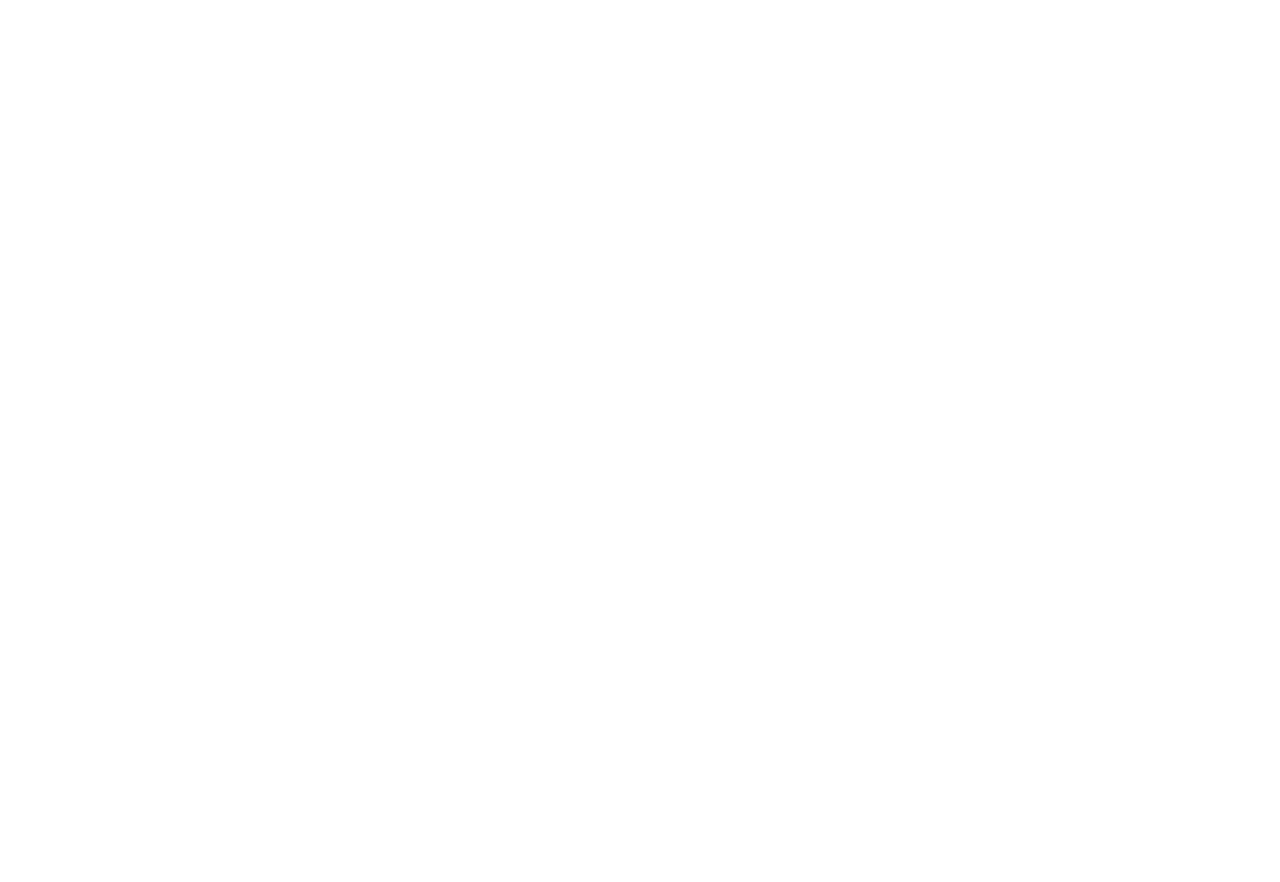
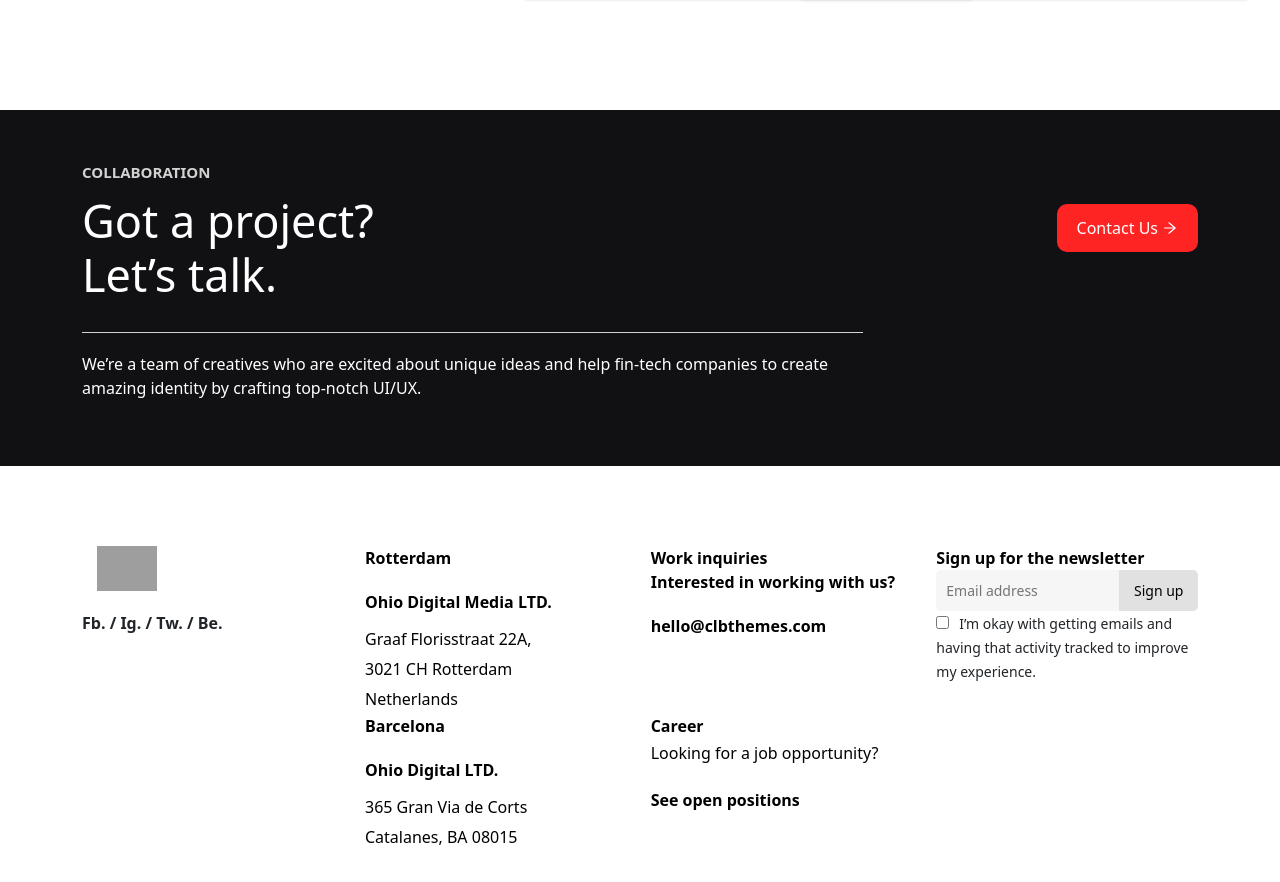
Before and after one commit to hemid000/Ohio-Stage_React, a React (Create React App) app in the folder ohio/: page / in a window 1280 px wide. Shown: the part 4398-5280 px from the top of the page. Before the commit the page ends 4396 px from the top, so only its background shows below. Built offline with nearby package versions, Linux system fonts and the light colour scheme; grey boxes are pictures that could not be loaded.

Commit message:
Footer was finished

```diff
--- a/ohio/src/Components/Layout/Footer/Footer.jsx
+++ b/ohio/src/Components/Layout/Footer/Footer.jsx
@@ -1,7 +1,107 @@
 import React from "react";
+import "../Footer/Footer.scss";
+import { AiOutlineArrowRight } from "react-icons/ai";
+const Footer = () => {
+  return (
+    <footer id="foot">
+      <div className="upside">
+        <div className="container">
+          <div className="row g-3">
+            <div className="col-lg-12 upfoot">
+              <div className="left_side">
+                <span>COLLABORATION</span>
+                <h3>
+                  Got a project?
+                  <br />
+                  Let’s talk.
+                </h3>
+              </div>
+              <div className="right_side">
+                <ul>
+                  <li>
+                    Contact Us <AiOutlineArrowRight />
+                  </li>
+                </ul>
+              </div>
+            </div>
+          </div>
+          <p>
+            We’re a team of creatives who are excited about unique ideas and
+            help fin-tech companies to create amazing identity by crafting
+            top-notch UI/UX.
+          </p>
+        </div>
+      </div>
+      <div className="downside">
+        <div className="container">
+          <div className="row g-3">
+            <div className="col-lg-3">
+              <img
+                id="foot-img"
+                src="https://colabrio.ams3.cdn.digitaloceanspaces.com/ohio-stage-demo-1/YbUt6che-OhioLogo.svg"
+                alt=""
+              />
+              <br />
+              <p>
+                <strong>Fb. / Ig. / Tw. / Be.</strong>
+              </p>
+            </div>
+            <div className="col-lg-9 right_down">
+              <div className="row">
+                <div className="col-lg-4">
+                  <span>Rotterdam</span>
+                  <p>Ohio Digital Media LTD.</p>
+                  <ul>
+                    <li>Graaf Florisstraat 22A,</li>
+                    <li>3021 CH Rotterdam</li>
+                    <li>Netherlands</li>
+                  </ul>
+                </div>
+                <div className="col-lg-4">
+                  <span>Work inquiries</span>
+                  <span>Interested in working with us?</span>
+                  <p>hello@clbthemes.com</p>
+                </div>
+                <div className="col-lg-4">
+                  <span>Sign up for the newsletter</span>
+                  <form action="">
+                    <input
+                      type="text"
+                      placeholder="Email address"
+                      id="inp_sign"
+                      required
+                    />
+                    <button type="submit">Sign up</button>
+                    <input type="checkbox" id="scales" name="scales" required />
+                    <label for="scales">
+                      I’m okay with getting emails and having that activity
+                      tracked to improve my experience.
+                    </label>
+                  </form>
+                </div>
+                <div className="col-lg-4">
+                  <span>Barcelona</span>
+                  <p>Ohio Digital LTD.</p>
+                  <ul>
+                    <li>365 Gran Via de Corts</li>
+                    <li>Catalanes, BA 08015</li>
+                  </ul>
+                </div>
+                <div className="col-lg-4">
+                  <span>Career</span>
 
-const Footer = () => {
-  return <div></div>;
+                  <ul>
+                    <li>Looking for a job opportunity?</li>
+                  </ul>
+                  <p>See open positions</p>
+                </div>
+              </div>
+            </div>
+          </div>
+        </div>
+      </div>
+    </footer>
+  );
 };
 
 export default Footer;
--- a/ohio/src/Components/Layout/Footer/Footer.scss
+++ b/ohio/src/Components/Layout/Footer/Footer.scss
@@ -0,0 +1,130 @@
+#foot {
+  box-sizing: border-box;
+  .upside {
+    background-color: #111013;
+    padding: 50px 0;
+    .upfoot {
+      display: flex;
+      justify-content: space-between;
+      align-items: center;
+      .left_side {
+        span {
+          font-size: 15px;
+          font-weight: 600;
+          color: rgb(210, 210, 210);
+        }
+        h3 {
+          font-size: 45px;
+          color: white;
+          margin: 10px 0;
+        }
+      }
+      .right_side {
+        ul {
+          list-style-type: none;
+          li {
+            transition: 0.3s ease-in-out;
+            color: white;
+            padding: 12px 20px;
+            display: flex;
+            align-items: center;
+            background-color: #ff2424;
+            list-style: none;
+            cursor: pointer;
+            border-radius: 10px;
+            gap: 4px;
+            &:hover {
+              background-color: rgb(32, 32, 32);
+            }
+          }
+        }
+      }
+    }
+    p {
+      margin-top: 40px;
+      width: 70%;
+      position: relative;
+      color: white;
+      &:before {
+        content: "";
+        position: absolute;
+        top: -20px;
+        left: 0px;
+        width: 100%;
+        height: 1px;
+        background-color: rgb(210, 210, 210);
+      }
+    }
+  }
+  .downside {
+    margin-top: 80px;
+    margin-bottom: 60px;
+    #foot-img {
+      width: 90px;
+      height: 45px;
+      object-fit: contain;
+      cursor: pointer;
+    }
+    p {
+      margin-top: 20px;
+    }
+    .right_down {
+      span {
+        font-weight: 550;
+        color: black;
+        display: block;
+      }
+      p {
+        margin-top: 20px;
+        color: black;
+        font-weight: 700;
+        margin-bottom: 10px;
+        cursor: pointer;
+      }
+      ul {
+        list-style-type: none;
+        display: flex;
+        flex-direction: column;
+        margin: 0;
+        padding: 0;
+        li {
+          line-height: 30px;
+          transition: 0.3s ease-in-out;
+          color: black;
+          list-style: none;
+          cursor: pointer;
+          width: 100%;
+        }
+      }
+      form {
+        width: 100%;
+        #inp_sign {
+          font-size: 14px;
+          width: 70%;
+          outline: none;
+          padding: 10px 10px;
+          border: transparent;
+          background-color: rgb(246, 246, 246);
+          color: black;
+          border-top-left-radius: 5px;
+          border-bottom-left-radius: 5px;
+        }
+        button {
+          border-top-right-radius: 5px;
+          border-bottom-right-radius: 5px;
+          padding: 10px;
+          width: 30%;
+          border: none;
+          background-color: rgb(225, 225, 225);
+          outline: none;
+          font-size: 14px;
+        }
+        label {
+          display: inline;
+          font-size: 14px;
+          margin: 0 0 0 10px;
+        }
+      }
+    }
+  }
+}
--- a/ohio/src/Components/Pages/Home/BrandInfo/BrandInfo.scss
+++ b/ohio/src/Components/Pages/Home/BrandInfo/BrandInfo.scss
@@ -1,4 +1,5 @@
 #brand_info {
+  height: 700px;
   margin: 100px 0;
   .brands {
     width: 100%;
@@ -54,7 +55,7 @@
       box-shadow: rgba(0, 0, 0, 0.15) 1.95px 1.95px 2.6px;
       position: absolute;
       top: 0px;
-      left: 417px;
+      left: 441px;
       cursor: pointer;
       width: 40%;
       background-color: white;
@@ -69,7 +70,7 @@
           content: "";
           position: absolute;
           top: 0px;
-          left: 0px;
+          left: 0;
           width: 100%;
           height: 1px;
           background-color: black;
```
